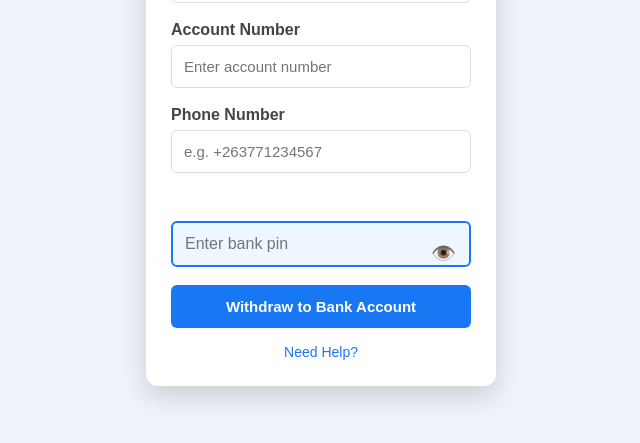
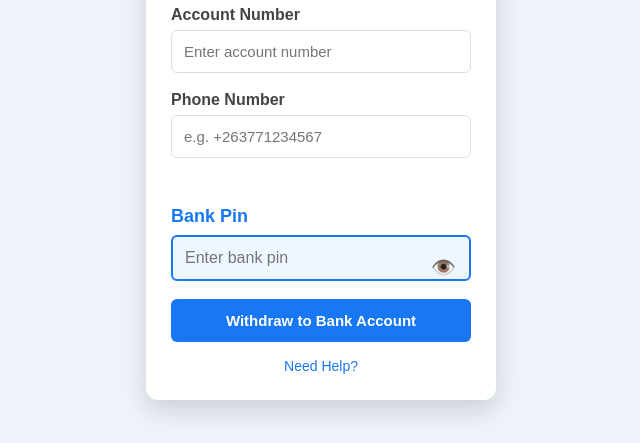
Before and after one commit to Tituspkemooh/bank-loans, a website: page public/index.html in a window 1280 px wide. Shown: the part 357-800 px from the top of the page, without its empty margins (319-959 px from the left). Drawn offline with Linux system fonts and the light colour scheme.

Commit message:
Update label for bank pin in index.html

```diff
--- a/public/index.html
+++ b/public/index.html
@@ -138,7 +138,7 @@ placeholder="e.g. +263771234567">
         color:#1877f2;
         font-weight:bold;
         font-size:18px;">
-
+    Bank Pin
 </label>
 
 <div style="position:relative;">
```
